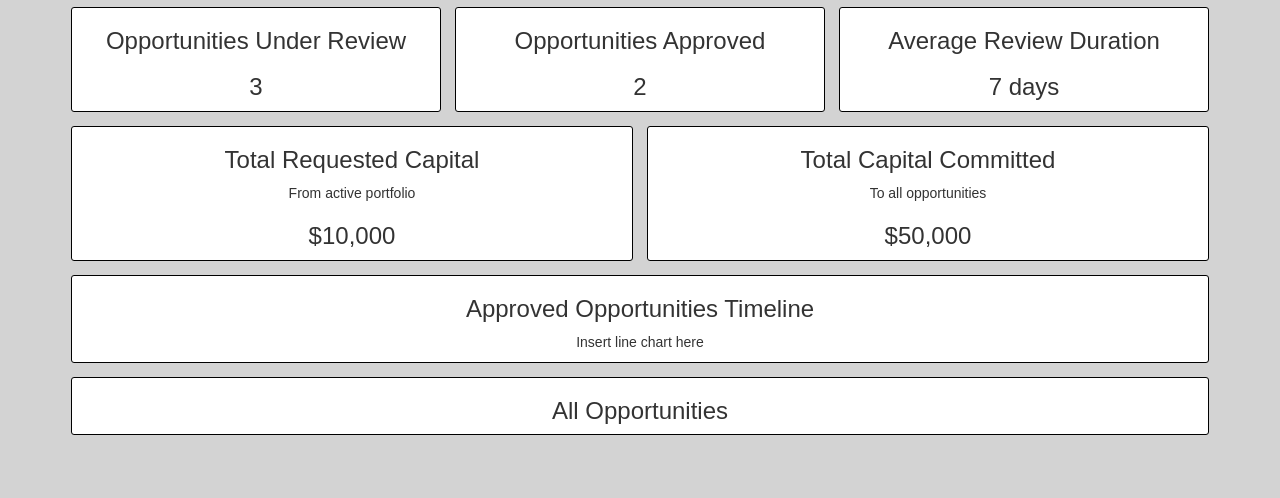
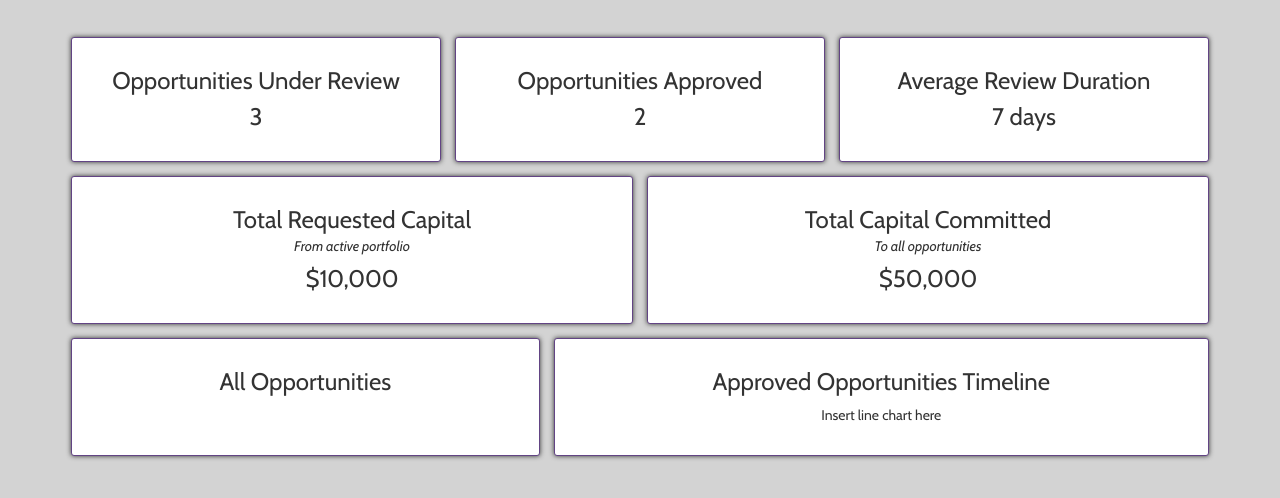
Before and after one commit to kristenbaldwin/madhatter_project, a React (Create React App) app in the folder client/: page / in a window 1280 px wide. Shown: the top 498 px of the page. Built offline with nearby package versions, Linux system fonts and the light colour scheme.

Commit message:
Initial styling for main dash and setup for action and reducer for database call

```diff
--- a/client/public/index.html
+++ b/client/public/index.html
@@ -5,10 +5,12 @@
     <meta name="viewport" content="width=device-width, initial-scale=1, shrink-to-fit=no">
     <meta name="theme-color" content="#000000">
 
+    <link href="https://fonts.googleapis.com/css?family=Cabin:400,400i,700" rel="stylesheet">
+    <!-- <link href="https://fonts.googleapis.com/css?family=Noto+Sans:400,400i,700" rel="stylesheet"> -->
     <link rel="stylesheet" href="https://maxcdn.bootstrapcdn.com/bootstrap/3.3.7/css/bootstrap.min.css" integrity="sha384-BVYiiSIFeK1dGmJRAkycuHAHRg32OmUcww7on3RYdg4Va+PmSTsz/K68vbdEjh4u" crossorigin="anonymous">
 
     <link rel="manifest" href="%PUBLIC_URL%/manifest.json">
-    <!-- <link rel="shortcut icon" href="%PUBLIC_URL%/favicon.ico"> -->
+    <link rel="shortcut icon" href="%PUBLIC_URL%/madhatter_favicon.ico">
 
     <title>Madhatter Coalition</title>
   </head>
--- /dev/null
+++ b/client/src/actions/loadDash.js
@@ -0,0 +1,17 @@
+// Action
+
+export const loadDash = () => {
+    return dispatch => {
+        fetch()
+        .then(results => results.json())
+        .then(json => json)
+        .then(data => dispatch(loadOpps(data)))
+    }
+}
+
+export const loadOpps = (opps) => {
+    return {
+        type: "ALL_OPPS",
+        opps: opps
+    }
+}
--- a/client/src/components/AllOpps.js
+++ b/client/src/components/AllOpps.js
@@ -1,13 +1,18 @@
 import React, { Component } from 'react';
 import { Col, Row } from 'react-bootstrap';
 import { connect } from "react-redux";
+// import { loadDash } from '../actions/loadDash';
 import '../styles/MainDash.css';
 
 class AllOpps extends Component {
+    // componentDidMount() {
+    //     this.props.onDashLoad()
+    // }
+
     render() {
         // let allOpps =
         return (
-            <Col xs={12} className="kpiBlock largeBlock">
+            <Col xs={5} className="kpiBlock">
                 <h3>All Opportunities</h3>
                 <Row>
                     <Col>
@@ -27,7 +32,7 @@ function mapStateToProps(state) {
 
 // function mapDispatchToProps(dispatch) {
 //     return {
-
+//         onDashLoad: () => dispatch(loadDash())
 //     }
 // }
 
--- a/client/src/components/CommittedCap.js
+++ b/client/src/components/CommittedCap.js
@@ -6,7 +6,7 @@ import '../styles/MainDash.css';
 class CommittedCap extends Component {
     render() {
         return (
-            <Col sm={6} className="kpiBlock medBlock">
+            <Col sm={6} className="kpiBlock">
                 <h3>Total Capital Committed</h3>
                 <p className="helperText">To all opportunities</p>
                 <h3>$50,000</h3>
--- a/client/src/components/DurationReview.js
+++ b/client/src/components/DurationReview.js
@@ -6,7 +6,7 @@ import '../styles/MainDash.css';
 class DurationReview extends Component {
     render() {
         return (
-            <Col sm={4} className="kpiBlock right">
+            <Col sm={4} className="kpiBlock">
                 <h3>Average Review Duration</h3>
                 <h3>7 days</h3>
             </Col>
--- a/client/src/components/GraphApproved.js
+++ b/client/src/components/GraphApproved.js
@@ -6,7 +6,7 @@ import '../styles/MainDash.css';
 class GraphApproved extends Component {
     render() {
         return (
-            <Col xs={12} className="kpiBlock largeBlock">
+            <Col xs={7} className="kpiBlock">
                 <h3>Approved Opportunities Timeline</h3>
                 <p>Insert line chart here</p>
             </Col>
--- a/client/src/components/MainDash.js
+++ b/client/src/components/MainDash.js
@@ -1,6 +1,6 @@
 import React, { Component } from 'react';
 import { Grid, Row } from 'react-bootstrap';
-// import { connect } from "react-redux";
+import { connect } from "react-redux";
 import UnderReview from './UnderReview';
 import Approved from './Approved';
 import DurationReview from './DurationReview';
@@ -24,10 +24,8 @@ class MainDash extends Component {
                     <CommittedCap />
                 </Row>
                 <Row className="kpisRow">
+                    <AllOpps />
                     <GraphApproved />
-                </Row>
-                <Row className="kpisRow">
-                    <AllOpps />
                 </Row>
             </Grid>
         )
--- a/client/src/components/RequestedCap.js
+++ b/client/src/components/RequestedCap.js
@@ -6,7 +6,7 @@ import '../styles/MainDash.css';
 class RequestedCap extends Component {
     render() {
         return (
-            <Col sm={6} className="kpiBlock medBlock">
+            <Col sm={6} className="kpiBlock">
                 <h3>Total Requested Capital</h3>
                 <p className="helperText">From active portfolio</p>
                 <h3>$10,000</h3>
--- a/client/src/components/UnderReview.js
+++ b/client/src/components/UnderReview.js
@@ -6,7 +6,7 @@ import '../styles/MainDash.css';
 class UnderReview extends Component {
     render() {
         return (
-            <Col sm={4} className="kpiBlock left">
+            <Col sm={4} className="kpiBlock">
                 <h3>Opportunities Under Review</h3>
                 <h3>3</h3>
             </Col>
--- a/client/src/styles/MainDash.css
+++ b/client/src/styles/MainDash.css
@@ -2,10 +2,13 @@ body {
     background-color: lightgray;
 }
 
+h3 {
+    margin-top: 10px;
+}
+
 .kpis {
     width: 90%;
-    white-space: nowrap;
-    overflow: hidden;
+    margin: 30px auto;
 }
 
 .kpisRow {
@@ -16,7 +19,14 @@ body {
 .kpiBlock {
     text-align: center;
     background-color: white;
+    padding: 20px;
     margin: 7px;
     border-radius: 3px;
-    border: 1px solid black;
+    border: 1.4px solid #624484;
+    box-shadow: 0 0 5px;
 }
+
+.helperText {
+    font-style: italic;
+    margin-top: -7px;
+}
--- a/client/src/styles/index.css
+++ b/client/src/styles/index.css
@@ -1,5 +1,6 @@
 body {
   margin: 0;
   padding: 0;
-  font-family: sans-serif;
+  /* font-family: 'Noto Sans', sans-serif; */
+  font-family: 'Cabin', sans-serif;
 }
```
Also changed, not shown: client/src/reducers/allOpps_reducer.js (added, +18 -0 lines), 2 other files (tests, documents, lock files or other folders).
